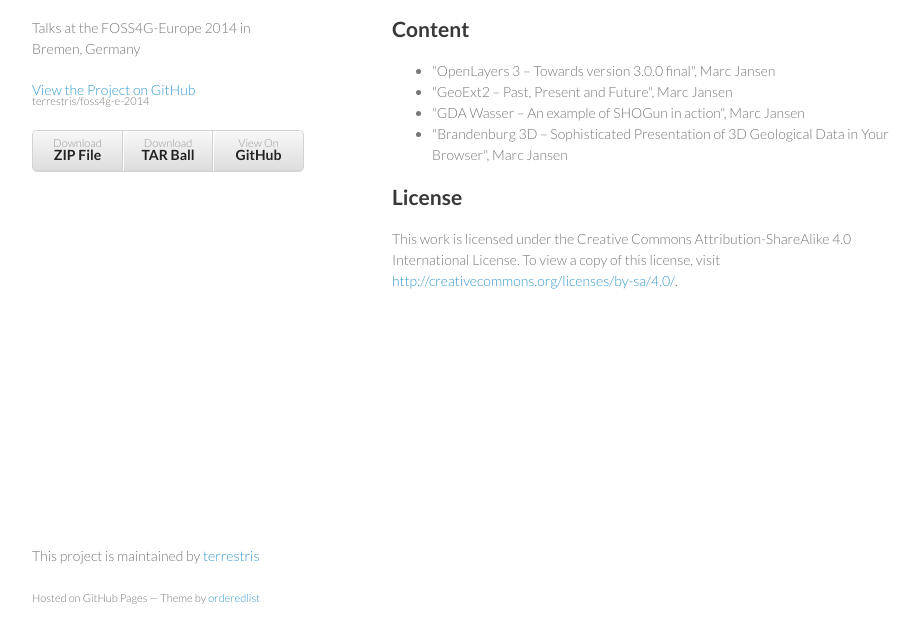
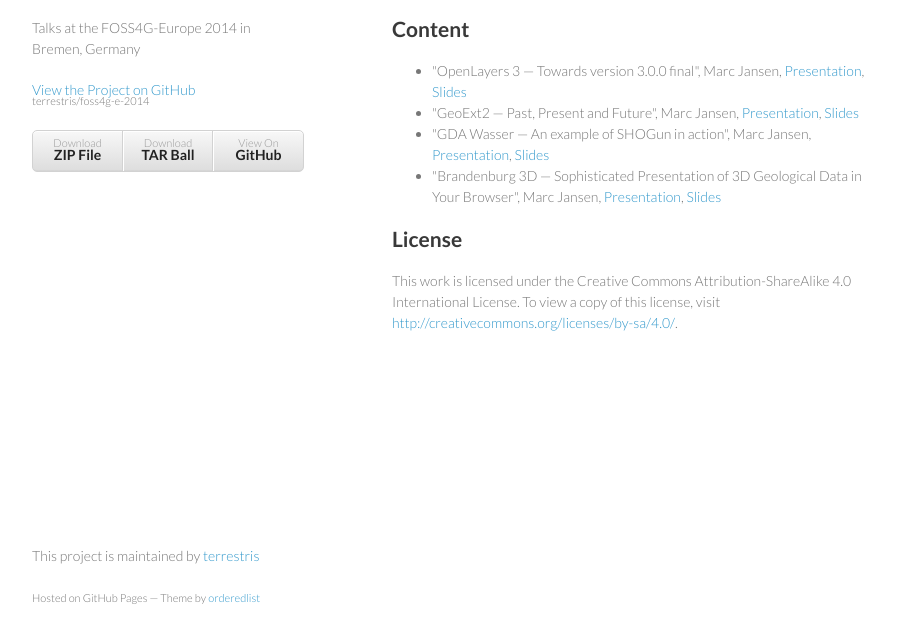
Before and after one commit to terrestris/foss4g-e-2014, a plain HTML site: page index.html in a window 1280 px wide. Shown: the part 123-766 px from the top of the page, without its empty margins (178-1098 px from the left). Drawn offline with Linux system fonts and the light colour scheme.

Commit message:
Add links to the presentations on index page.

```diff
--- a/index.html
+++ b/index.html
@@ -35,12 +35,30 @@
 <a name="content" class="anchor" href="#content"><span class="octicon octicon-link"></span></a>Content</h2>
 
 <ul>
-<li>"OpenLayers 3 – Towards version 3.0.0 final", Marc Jansen</li>
-<li>"GeoExt2 – Past, Present and Future", Marc Jansen</li>
-<li>"GDA Wasser – An example of SHOGun in action", Marc Jansen</li>
-<li>"Brandenburg 3D – Sophisticated Presentation of 3D Geological Data in Your
-Browser", Marc Jansen</li>
-</ul><h2>
+	<li>
+		"OpenLayers 3 &mdash; Towards version 3.0.0 final", Marc Jansen,
+		<a href="http://terrestris.github.io/foss4g-e-2014/openlayers3">Presentation</a>,
+		<a href="http://terrestris.github.io/foss4g-e-2014/openlayers3/slides.pdf">Slides</a>
+	</li>
+	<li>
+		"GeoExt2 &mdash; Past, Present and Future", Marc Jansen,
+		<a href="http://terrestris.github.io/foss4g-e-2014/gdawasser">Presentation</a>,
+		<a href="http://terrestris.github.io/foss4g-e-2014/gdawasser/slides.pdf">Slides</a>
+	</li>
+	<li>
+		"GDA Wasser &mdash; An example of SHOGun in action", Marc Jansen,
+		<a href="http://terrestris.github.io/foss4g-e-2014/gdawasser">Presentation</a>,
+		<a href="http://terrestris.github.io/foss4g-e-2014/gdawasser/slides.pdf">Slides</a>
+	</li>
+	<li>
+		"Brandenburg 3D &mdash; Sophisticated Presentation of 3D Geological Data in Your
+		Browser", Marc Jansen,
+		<a href="http://terrestris.github.io/foss4g-e-2014/brandenburg3d">Presentation</a>,
+		<a href="http://terrestris.github.io/foss4g-e-2014/brandenburg3d/slides.pdf">Slides</a>
+	</li>
+</ul>
+
+<h2>
 <a name="license" class="anchor" href="#license"><span class="octicon octicon-link"></span></a>License</h2>
 
 <p>This work is licensed under the Creative Commons Attribution-ShareAlike 4.0
```
